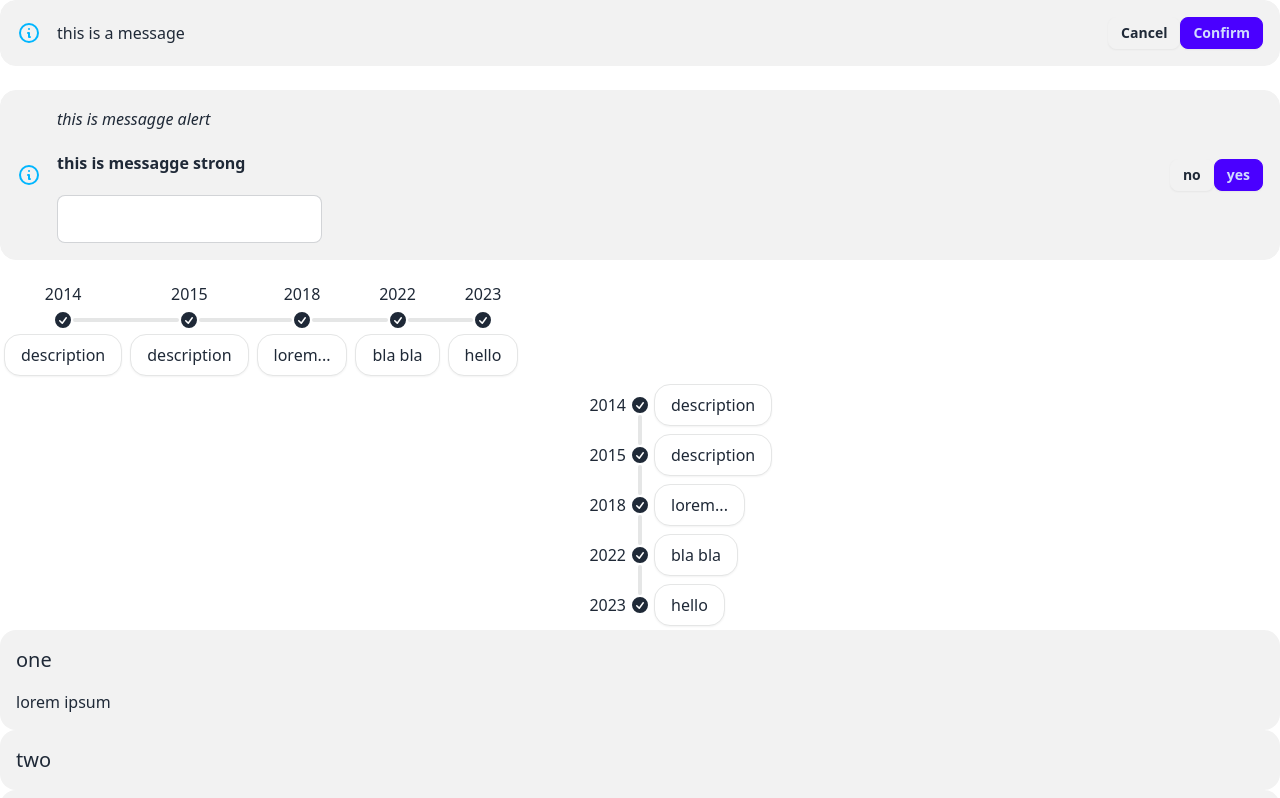
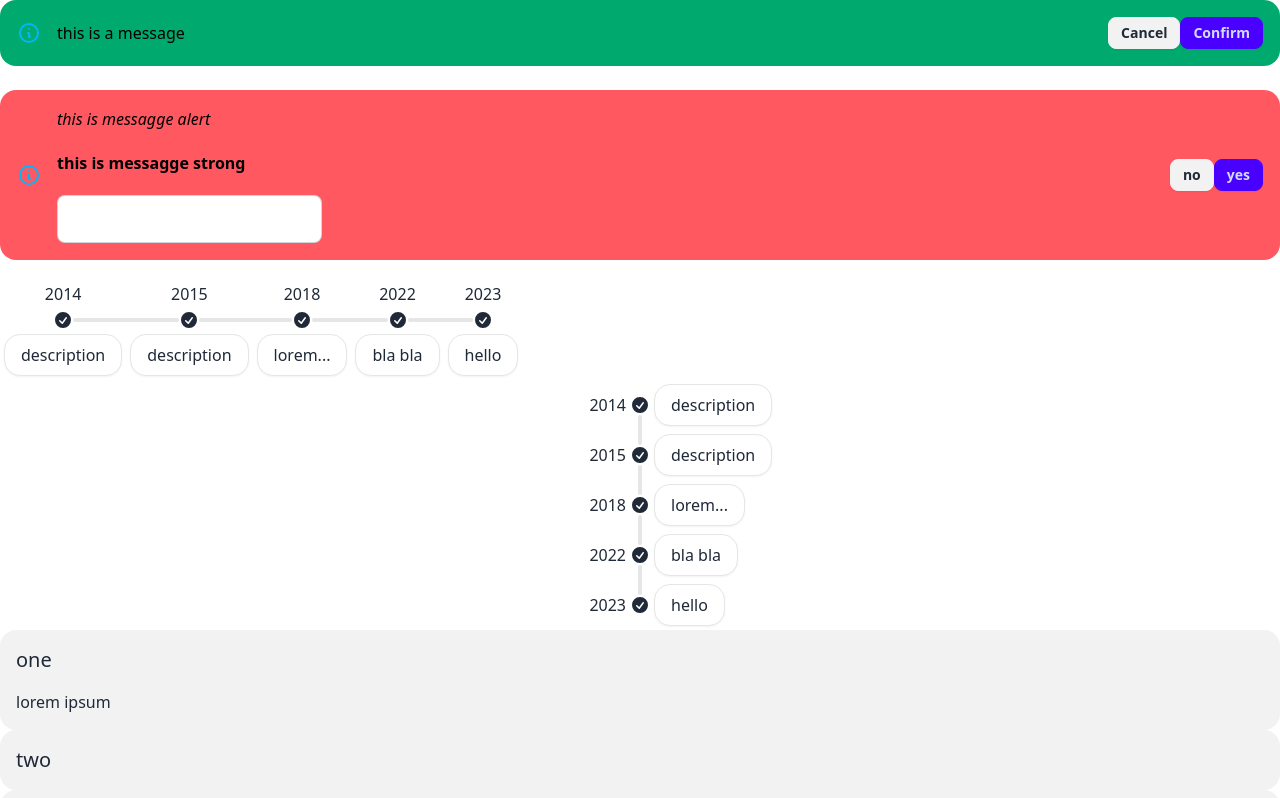
Before and after one commit to andreaborelli/angular17-demo, an Angular app: page / in a window 1280 px wide. Shown: the top 798 px of the page. Built offline with nearby package versions, Linux system fonts and the light colour scheme.

Commit message:
Alert - Variants - ngClass

```diff
--- a/src/app/app.component.ts
+++ b/src/app/app.component.ts
@@ -29,6 +29,7 @@ import { AlertComponent } from "./shared/components/alert.component";
       (onConfirm)="approve()"
       denyLabel="Cancel"
       acceptLabel="Confirm"
+      variant="success"
     >
        this is a message
     </app-alert>
@@ -38,6 +39,7 @@ import { AlertComponent } from "./shared/components/alert.component";
     <app-alert
       (onCancel)="doSomethingAlert()"
       (onConfirm)="doSomethingElse()"
+      variant="error"
     >
 
     <div class="flex flex-col gap-5">
--- a/src/app/shared/components/alert.component.ts
+++ b/src/app/shared/components/alert.component.ts
@@ -1,12 +1,22 @@
+import { NgClass } from '@angular/common';
 import { Component, EventEmitter, Input, Output } from '@angular/core';
 
 @Component({
   selector: 'app-alert',
   standalone: true,
-  imports: [],
+  imports: [
+    NgClass
+  ],
   template: `
 
-    <div role="alert" class="alert">
+    <div role="alert"
+         class="alert"
+         [ngClass]="{
+          'alert-info': variant === 'info',
+          'alert-success': variant === 'success',
+          'alert-error': variant === 'error'
+          }"
+         >
 
       <svg
         xmlns="http://www.w3.org/2000/svg"
@@ -41,4 +51,6 @@ export class AlertComponent {
 
   @Input() acceptLabel = 'yes'
 
+  @Input() variant: 'info' | 'success' | 'error' | undefined; // union literal types
+
 }
```
